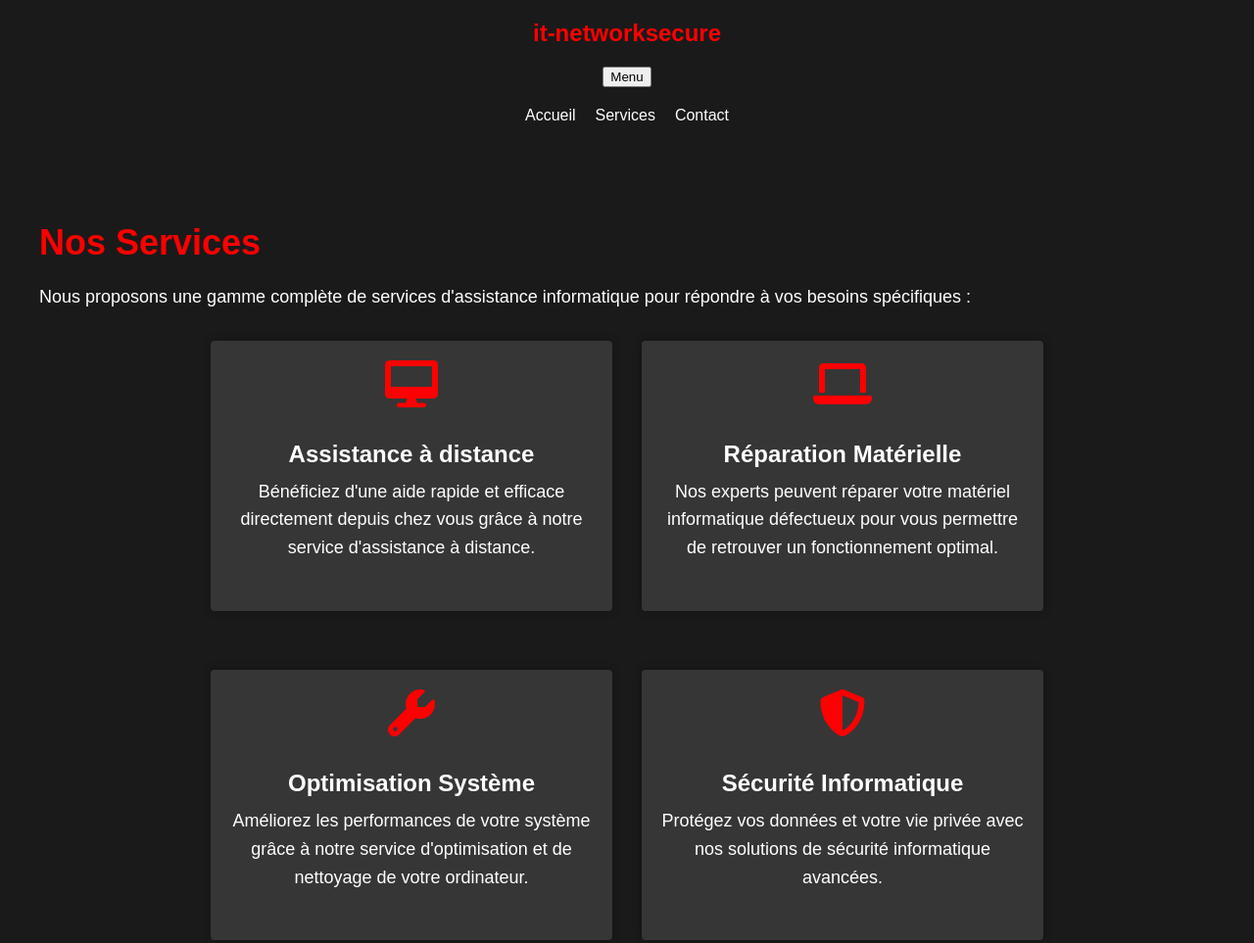
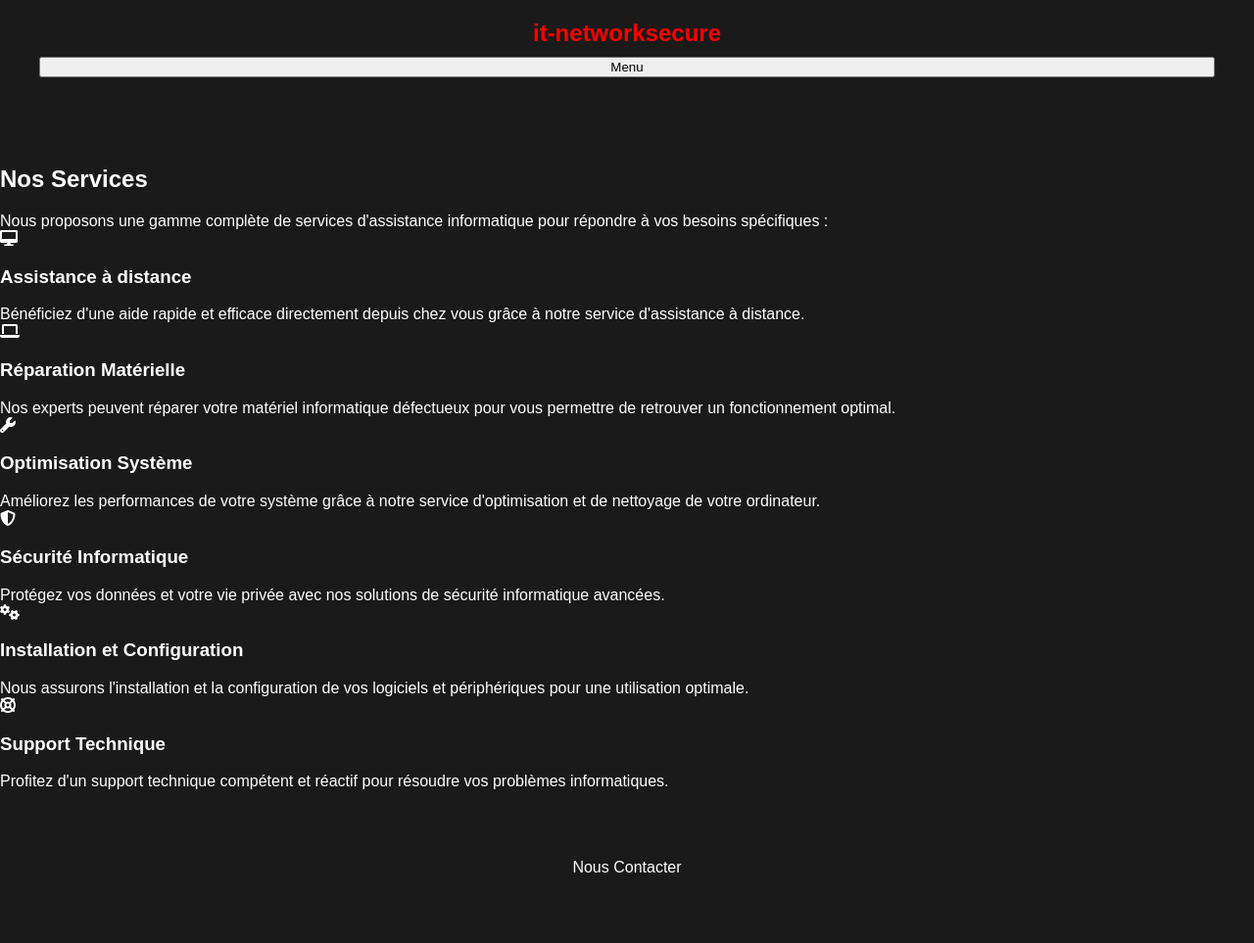
Before and after one commit to milyes/milyes.github.io, a plain HTML site: page services.html in a window 1280 px wide. Shown: the top 963 px of the page at 98% size. After the commit the page ends 915 px from the top, so only its background shows below. Drawn offline with Linux system fonts and the light colour scheme.

Commit message:
Update main1.css

```diff
--- a/main1.css
+++ b/main1.css
@@ -24,8 +24,6 @@ body {
     margin: 0 auto;
     display: flex;
     flex-direction: column;
-    align-items: center; /* Centrer horizontalement tout le contenu dans l'en-tête */
-    justify-content: center; /* Centrer verticalement tout le contenu dans l'en-tête */
 }
 
 #header .logo {
@@ -33,95 +31,53 @@ body {
     font-weight: bold;
     color: #ff0000; /* Rouge */
     text-decoration: none;
-    margin-bottom: 20px; /* Espacement entre le logo et les onglets */
+    margin-bottom: 10px;
 }
 
 #nav {
-    display: flex;
-    justify-content: center; /* Centrer horizontalement les onglets */
-    margin-top: 20px; /* Espacement entre le logo et les onglets */
+    display: none; /* Masquer le menu sur les petits écrans */
+}
+
+#nav.show {
+    display: flex; /* Afficher le menu sur les petits écrans lorsque le bouton est cliqué */
+    flex-direction: column;
+    align-items: center;
+    background-color: #1a1a1a;
+    padding: 10px;
 }
 
 #nav a {
     color: #fff;
     text-decoration: none;
-    margin: 0 10px; /* Espacement entre les onglets */
+    margin: 10px 0;
 }
 
 #nav a:hover {
     text-decoration: underline;
 }
 
-/* Contenu spécifique de la page "Services" */
-#services {
-    background-color: #1a1a1a; /* Noir ou gris foncé */
-    padding: 50px 0;
+/* Bannière */
+#banner {
+    background-image: url("url_de_votre_image.jpg");
+    background-size: cover;
+    color: #fff;
+    text-align: center;
+    padding: 100px 0;
 }
 
-#services .inner {
-    max-width: 1200px;
-    margin: 0 auto;
-}
-
-#services header h2 {
-    color: #ff0000; /* Rouge */
+#banner h1 {
     font-size: 36px;
     font-weight: bold;
     margin-bottom: 20px;
 }
 
-#services p {
+#banner p {
     font-size: 18px;
     line-height: 1.6;
     margin-bottom: 30px;
 }
 
-.row {
-    display: flex;
-    flex-wrap: wrap;
-    justify-content: center;
-    margin: -15px;
-}
-
-.col-4 {
-    width: 33.3333%;
-    padding: 15px;
-}
-
-/* Style pour les dalles de services */
-.box {
-    background-color: #363636; /* Couleur de fond des dalles */
-    padding: 20px;
-    text-align: center;
-    border-radius: 4px; /* Ajouter des coins arrondis */
-    box-shadow: 0 0 10px rgba(0, 0, 0, 0.3); /* Ajouter une ombre */
-    margin-bottom: 30px; /* Ajouter de l'espace entre les dalles */
-}
-
-.box i {
-    font-size: 48px;
-    color: #ff0000; /* Rouge */
-    margin-bottom: 10px;
-}
-
-.box h3 {
-    font-size: 24px;
-    font-weight: bold;
-    margin-bottom: 10px;
-}
-
-.box p {
-    font-size: 16px;
-    line-height: 1.6;
-}
-
-/* Bouton "Nous Contacter" */
-.actions {
-    text-align: center;
-    margin-top: 20px; /* Ajout d'une marge en haut pour séparer le bouton des éléments de la liste */
-}
-
-.actions .button {
+#banner .button {
     background-color: #ff0000; /* Rouge */
     color: #fff;
     padding: 12px 24px;
@@ -130,17 +86,21 @@ body {
     font-size: 16px;
     font-weight: bold;
     border-radius: 4px;
-    cursor: pointer;
-    transition: background-color 0.3s ease; /* Transition pour le changement de couleur au survol */
 }
 
-.actions .button:hover {
+#banner .button:hover {
     background-color: #cc0000; /* Rouge plus sombre au survol */
+}
+
+/* Section Services */
+#services {
+    background-color: #1a1a1a; /* Noir ou gris foncé */
+    padding: 50px 0;
 }
 
 /* Pied de page */
 #footer {
-    background-color: #1a1a1a; /* Noir ou gris foncé */
+    background-color: #1a1a1a;
     color: #fff;
     padding: 20px;
     text-align: center;
@@ -162,10 +122,17 @@ body {
 
 /* Médias queries pour les appareils mobiles */
 @media screen and (max-width: 768px) {
-    /* Masquer le menu sur les petits écrans */
+    #header .inner {
+        align-items: center; /* Centrer le contenu sur les petits écrans */
+    }
+
     #nav {
-        display: flex;
-        flex-direction: column;
+        display: none; /* Masquer le menu sur les grands écrans */
+    }
+
+    #nav.show {
+        display: flex; /* Afficher le menu sur les petits écrans */
+        flex-direction: column; /* Afficher le menu déroulant en colonne */
         background-color: #1a1a1a; /* Noir ou gris foncé */
         padding: 10px;
         position: absolute;
@@ -179,13 +146,3 @@ body {
         margin: 5px 0;
     }
 }
-
-/* Styles pour les écrans larges (ordinateurs) */
-@media screen and (min-width: 768px) {
-    /* Afficher le menu déroulant sur les grands écrans */
-    #nav {
-        display: flex;
-        justify-content: center; /* Centrer horizontalement les onglets */
-        margin-top: 20px; /* Espacement entre le logo et les onglets */
-    }
-}
```
